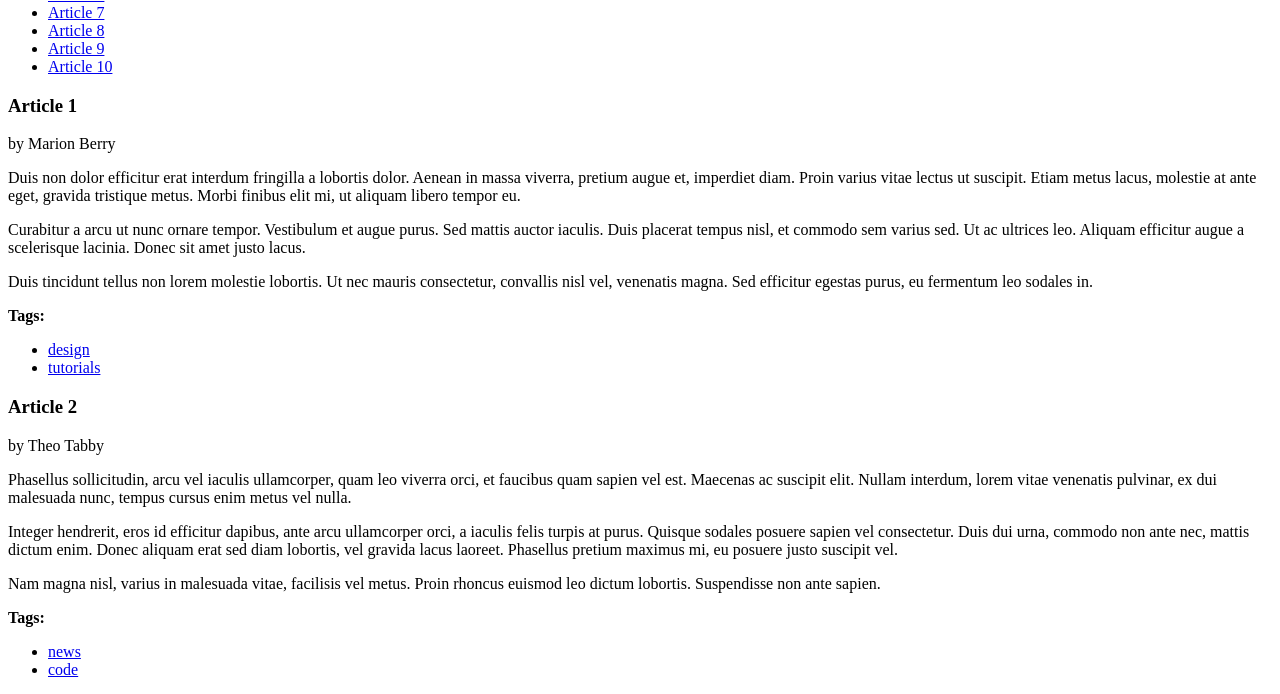
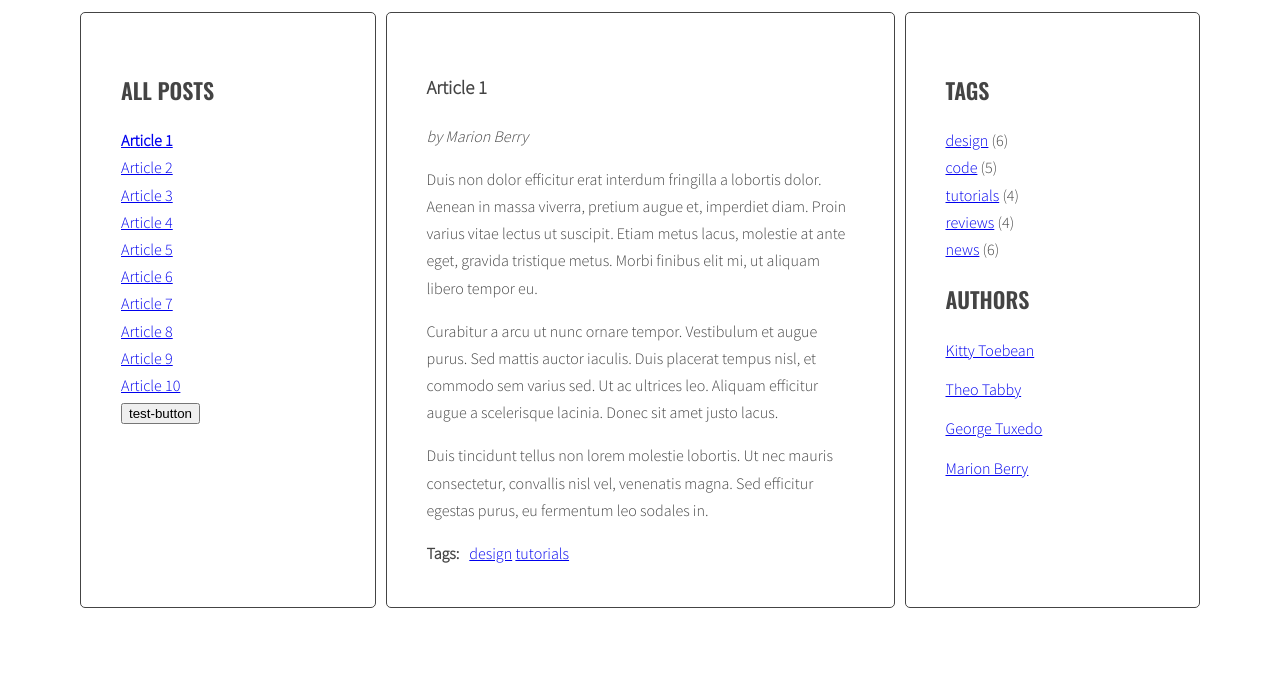
Before and after one commit to pyza3579/javascript-blog, a website: page index.html in a window 1280 px wide. Shown: the part 231-925 px from the top of the page. After the commit the page ends 847 px from the top, so only its background shows below. Drawn offline with nearby package versions, Linux system fonts and the light colour scheme.

Commit message:
Start project

```diff
--- /dev/null
+++ b/css/style.css
@@ -0,0 +1,110 @@
+@import url("https://fonts.googleapis.com/css?family=Oswald:400,600|Sacramento|Source+Sans+Pro:300&subset=latin-ext");
+/* Variables */
+/* Global */
+*, *::before, *::after {
+  box-sizing: border-box;
+}
+
+body {
+  background: #fff;
+  font-family: "Source Sans Pro", sans-serif;
+  color: #444;
+  font-weight: 300;
+  font-size: 16px;
+  line-height: 1.7;
+}
+
+.container {
+  max-width: 1140px;
+  margin: 0 auto;
+}
+
+.section-title {
+  font-size: 22px;
+  text-transform: uppercase;
+  font-family: "Oswald", sans-serif;
+  font-weight: 600;
+}
+
+.section-title span {
+  text-transform: none;
+  font-weight: 400;
+  color: #777777;
+}
+
+/* Layout */
+.wrapper {
+  display: -ms-flexbox;
+  display: flex;
+  margin-left: 10px;
+}
+
+.sidebar {
+  -ms-flex: 1 0 0px;
+      flex: 1 0 0;
+}
+
+.posts {
+  -ms-flex: 2 0 0px;
+      flex: 2 0 0;
+}
+
+.sidebar, .posts {
+  background: #fff;
+  margin-right: 10px;
+  padding: 40px;
+  border: 1px solid #444;
+  border-radius: 5px;
+}
+
+/* Logo */
+.logo {
+  font-family: "Sacramento", cursive;
+  font-weight: 400;
+  font-size: 104px;
+  line-height: 1;
+  text-align: center;
+}
+
+/* Lists */
+.list {
+  list-style-type: none;
+  margin: 0;
+  padding: 0;
+}
+
+.list .active {
+  font-weight: bold;
+}
+
+.list-horizontal li {
+  display: inline-block;
+}
+
+/* Authors */
+.authors li {
+  margin-bottom: 12px;
+}
+
+/* Post */
+.post {
+  display: none;
+}
+
+.post.active {
+  display: block;
+}
+
+.post-author {
+  font-style: italic;
+}
+
+.post-tags {
+  display: -ms-flexbox;
+  display: flex;
+}
+
+.post-tags p {
+  margin: 0 10px 0 0;
+}
+/*# sourceMappingURL=style.css.map */
--- a/index.html
+++ b/index.html
@@ -24,6 +24,7 @@
                             <li><a href="#article-9"><span>Article 9</span></a></li>
                             <li><a href="#article-10"><span>Article 10</span></a></li>
                         </ul>
+                        <button id="test-button">test-button</button>
                     </aside>
                     <section class="posts">
                         <article class="post active" id="article-1">
--- a/js/script.js
+++ b/js/script.js
@@ -0,0 +1,27 @@
+/* document.getElementById('test-button').addEventListener('click', function(){
+  const links = document.querySelectorAll('.titles a');
+  console.log('links:', links);
+}); */
+
+const titleClickHandler = function(event){
+  console.log('Link was clicked!');
+
+  /* remove class 'active' from all article links  */
+
+  /* add class 'active' to the clicked link */
+
+
+  /* remove class 'active' from all articles */
+
+  /* get 'href' attribute from the clicked link */
+
+  /* find the correct article using the selector (value of 'href' attribute) */
+
+  /* add class 'active' to the correct article */
+}
+
+const links = document.querySelectorAll('.titles a');
+
+for(let link of links){
+  link.addEventListener('click', titleClickHandler);
+}
```
Also changed, not shown: 1 other file. Lines whose indentation alone changed are shown as unchanged.
